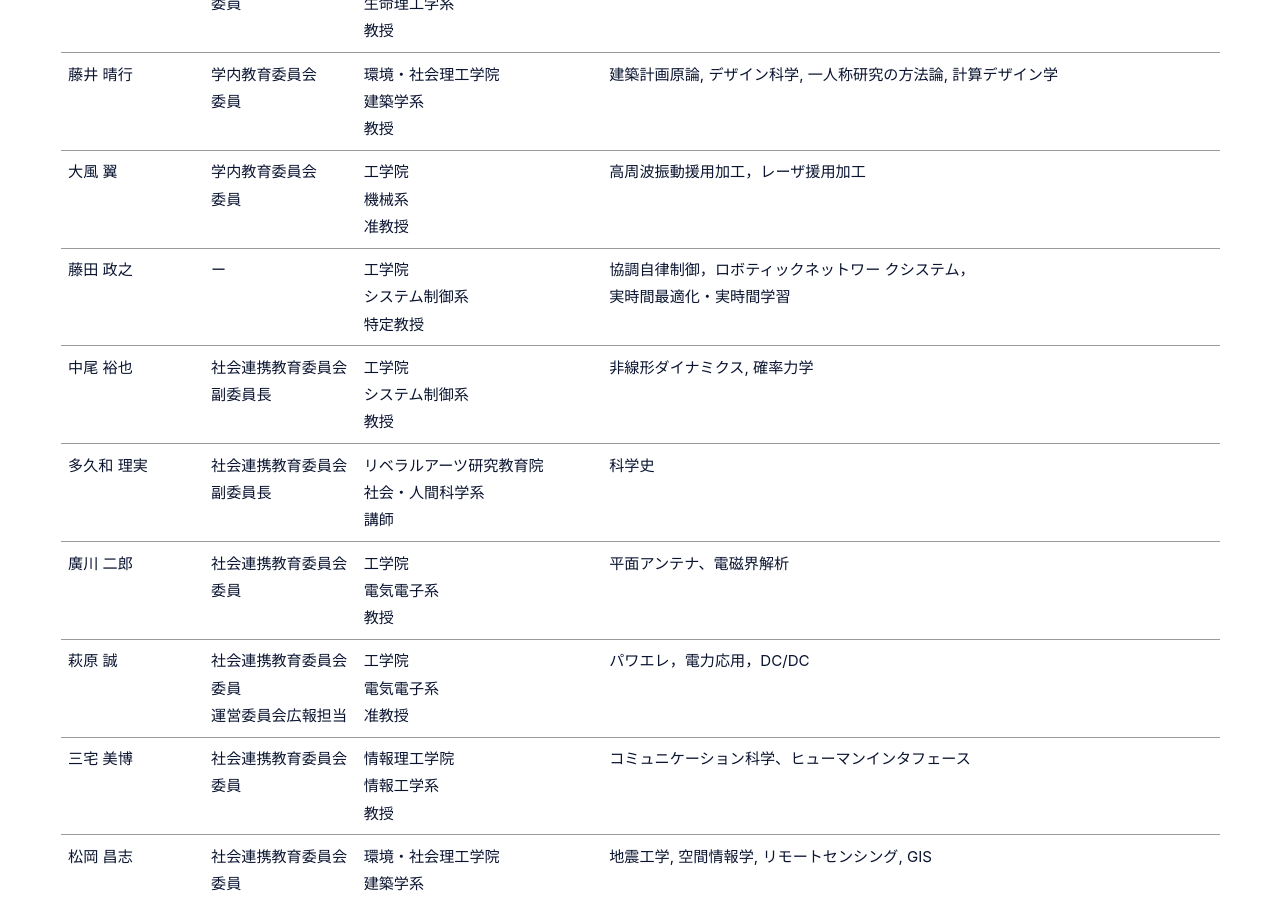
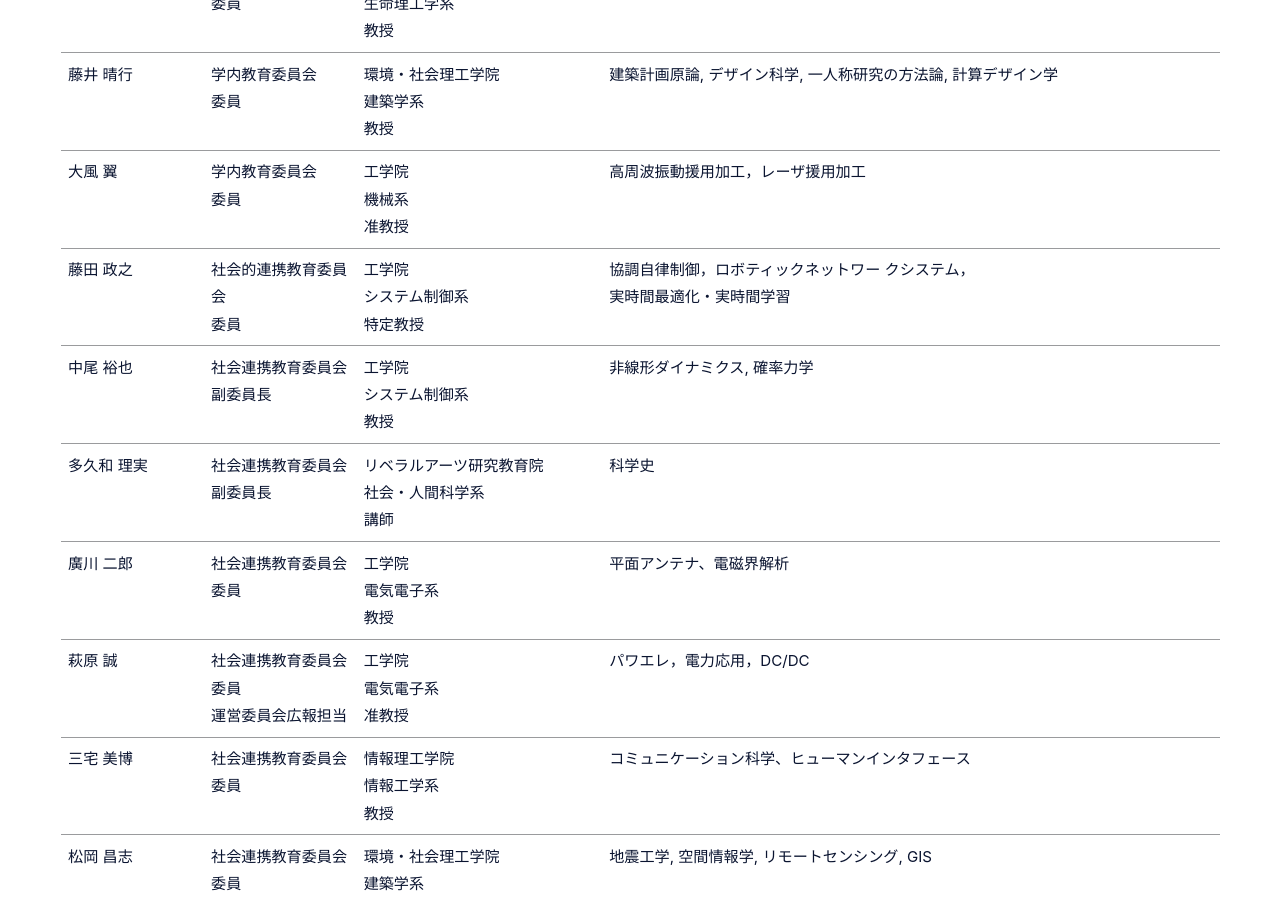
Before and after one commit to fl1d/w0ex.github.io, a Jekyll site: the page built from _pages/faculty.md, in a window 1280 px wide and 900 px high, scrolled down 2578 px. Built offline with Jekyll 4.4.1, drawn with Linux system fonts in a browser that asks for light colours; cached includes are drawn as plain includes; nearby versions of some CDN libraries.

Commit message:
Update faculty.md

```diff
--- a/_pages/faculty.md
+++ b/_pages/faculty.md
@@ -51,7 +51,7 @@ header:
 伊藤 武彦 |学内教育委員会<br>委員|生命理工学院<br>生命理工学系<br>教授|バイオインフォマティクス, ゲノム情報, 染色体動態
 藤井 晴行 |学内教育委員会<br>委員|環境・社会理工学院<br>建築学系<br>教授|建築計画原論, デザイン科学, 一人称研究の方法論, 計算デザイン学
 大風 翼 |学内教育委員会<br>委員|工学院<br>機械系<br>准教授|高周波振動援用加工，レーザ援用加工
-藤田 政之 |ー|工学院<br>システム制御系<br>特定教授|協調自律制御，ロボティックネットワー クシステム，<br>実時間最適化・実時間学習
+藤田 政之 |社会的連携教育委員会<br>委員|工学院<br>システム制御系<br>特定教授|協調自律制御，ロボティックネットワー クシステム，<br>実時間最適化・実時間学習
 中尾 裕也 |社会連携教育委員会<br>副委員長|工学院<br>システム制御系<br>教授|非線形ダイナミクス, 確率力学
 多久和 理実 |社会連携教育委員会<br>副委員長|リベラルアーツ研究教育院<br>社会・人間科学系<br>講師|科学史
 廣川 二郎 |社会連携教育委員会<br>委員|工学院<br>電気電子系<br>教授|平面アンテナ、電磁界解析
```
